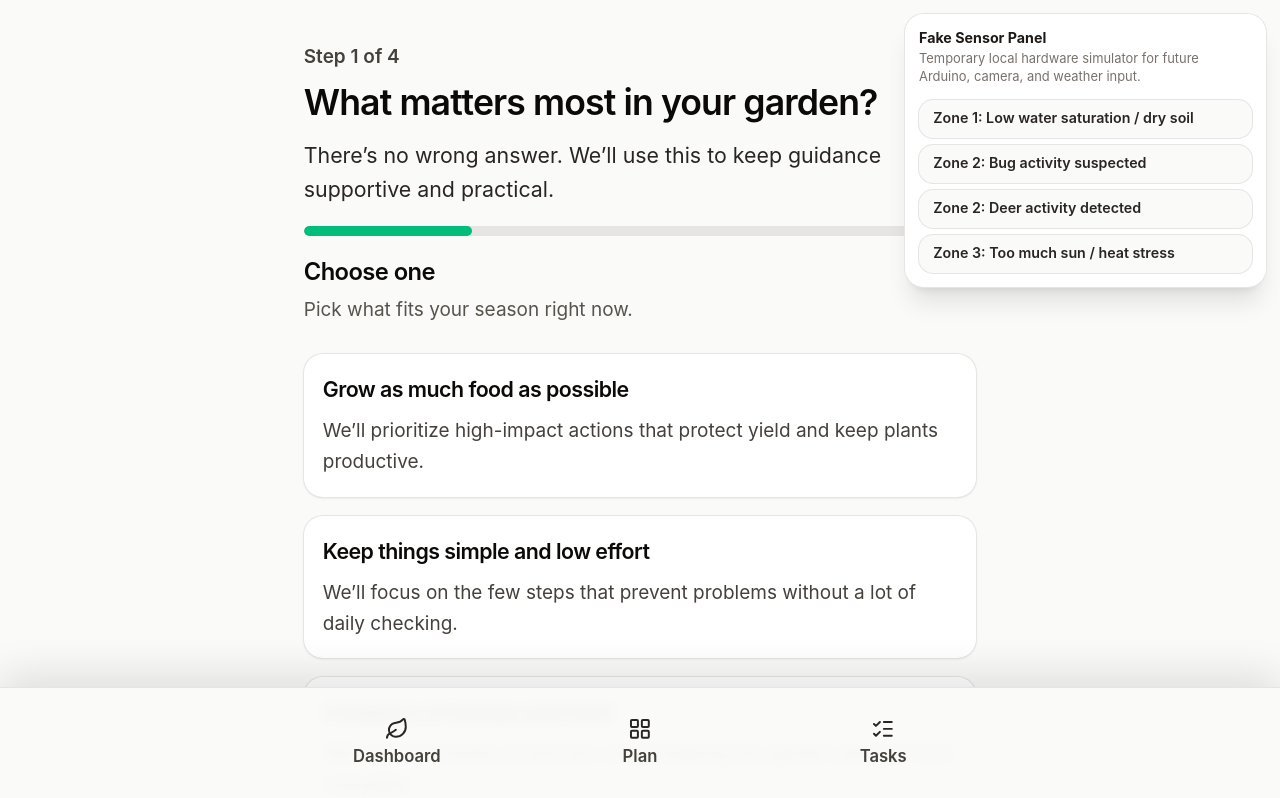
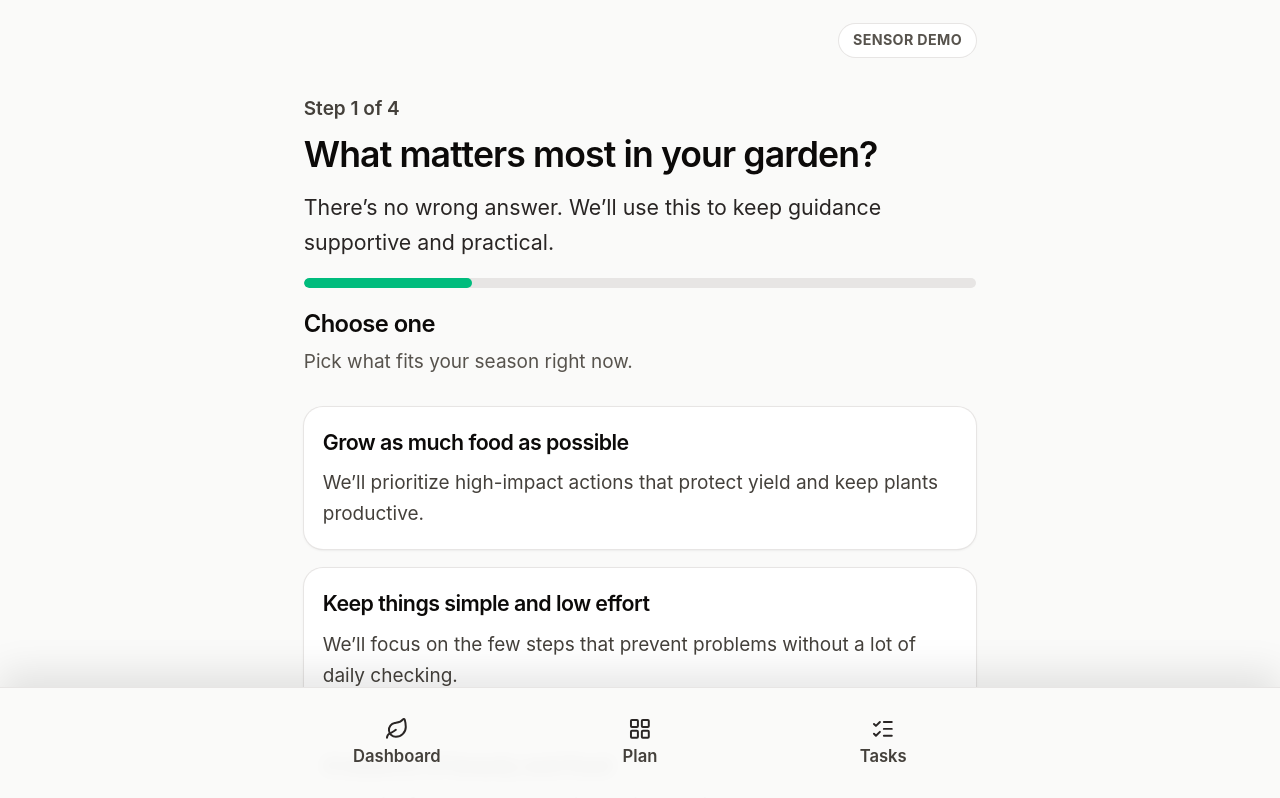
Before and after one commit to lornemarkham/elk-garden, a React (Vite) app in the folder frontend/: page /setup in a window 1280 px wide. Shown: the top 798 px of the page. Built offline with nearby package versions, Linux system fonts and the light colour scheme.

Commit message:
Enable sensor demo mode in production prototype

```diff
--- a/frontend/src/components/AppShell.tsx
+++ b/frontend/src/components/AppShell.tsx
@@ -1,7 +1,7 @@
 import { LayoutGrid, Leaf, ListChecks, Sprout } from 'lucide-react'
-import { NavLink, Outlet } from 'react-router-dom'
+import { NavLink, Outlet, useLocation } from 'react-router-dom'
 import clsx from 'clsx'
-import type { ReactNode } from 'react'
+import { useEffect, useState, type ReactNode } from 'react'
 import { FakeSensorPanel } from './dev/FakeSensorPanel'
 import { useGarden } from '../lib/useGarden'
 
@@ -10,6 +10,7 @@ const CONTENT_MAX = 'max-w-[720px]'
 
 /** Hide Zones in bottom nav until the feature is ready (routes still work if linked). */
 const SHOW_ZONES_TAB = false
+const DEMO_MODE_STORAGE_KEY = 'elkGardenDemoMode'
 
 function NavItem({
   to,
@@ -87,7 +88,28 @@ function BottomNav() {
 
 export function AppShell() {
   const { gardenMode } = useGarden()
+  const location = useLocation()
+  const [demoModeEnabled, setDemoModeEnabled] = useState(() => {
+    const params = new URLSearchParams(window.location.search)
+    return (
+      params.get('demo') === '1' ||
+      localStorage.getItem(DEMO_MODE_STORAGE_KEY) === 'true'
+    )
+  })
   const showIdeaVault = gardenMode === 'production'
+
+  useEffect(() => {
+    const params = new URLSearchParams(location.search)
+    if (params.get('demo') === '1') {
+      localStorage.setItem(DEMO_MODE_STORAGE_KEY, 'true')
+      setDemoModeEnabled(true)
+    }
+  }, [location.search])
+
+  const enableDemoMode = () => {
+    localStorage.setItem(DEMO_MODE_STORAGE_KEY, 'true')
+    setDemoModeEnabled(true)
+  }
 
   return (
     <div className="min-h-dvh bg-stone-50">
@@ -107,8 +129,8 @@ export function AppShell() {
           CONTENT_MAX,
         )}
       >
+        <div className="mb-4 flex flex-wrap justify-end gap-2">
           {showIdeaVault ? (
-          <div className="mb-4 flex justify-end">
               <NavLink
                 to="/ideas"
                 className={({ isActive }) =>
@@ -122,11 +144,24 @@ export function AppShell() {
               >
                 Idea Vault
               </NavLink>
+          ) : null}
+          {demoModeEnabled ? (
+            <span className="rounded-full bg-emerald-50 px-3 py-1.5 text-xs font-bold uppercase tracking-wide text-emerald-950 ring-1 ring-emerald-200">
+              Sensor Demo On
+            </span>
+          ) : (
+            <button
+              type="button"
+              onClick={enableDemoMode}
+              className="rounded-full bg-white px-3 py-1.5 text-xs font-bold uppercase tracking-wide text-stone-600 ring-1 ring-stone-200 hover:bg-stone-50 focus-visible:outline-none focus-visible:ring-2 focus-visible:ring-emerald-600 focus-visible:ring-offset-2 focus-visible:ring-offset-stone-50"
+            >
+              Sensor Demo
+            </button>
+          )}
         </div>
-        ) : null}
         <Outlet />
       </main>
-      <FakeSensorPanel />
+      <FakeSensorPanel enabled={demoModeEnabled} />
       <BottomNav />
     </div>
   )
--- a/frontend/src/components/dev/FakeSensorPanel.tsx
+++ b/frontend/src/components/dev/FakeSensorPanel.tsx
@@ -125,11 +125,11 @@ function formatEventTime(capturedAtISO: string) {
   })
 }
 
-export function FakeSensorPanel() {
+export function FakeSensorPanel({ enabled }: { enabled: boolean }) {
   const { garden, ingestSignal } = useGardenStore()
   const [recentEvents, setRecentEvents] = useState<RecentFakeEvent[]>([])
 
-  if (!garden || import.meta.env.PROD) return null
+  if (!garden || !enabled) return null
 
   const sendFakeEvent = (config: FakeSensorButton) => {
     // Fake panel: temporary hardware simulator. UI should react to garden state, not panel state.
@@ -167,8 +167,8 @@ export function FakeSensorPanel() {
       <div>
         <p className="font-bold text-stone-900">Fake Sensor Panel</p>
         <p className="mt-0.5 text-[0.68rem] leading-snug text-stone-500">
-          Temporary local hardware simulator for future Arduino, camera, and
-          weather input.
+          Demo mode: simulate future sensor, camera, weather, and human garden
+          signals.
         </p>
       </div>
 
```
Lines whose indentation alone changed are shown as unchanged.
